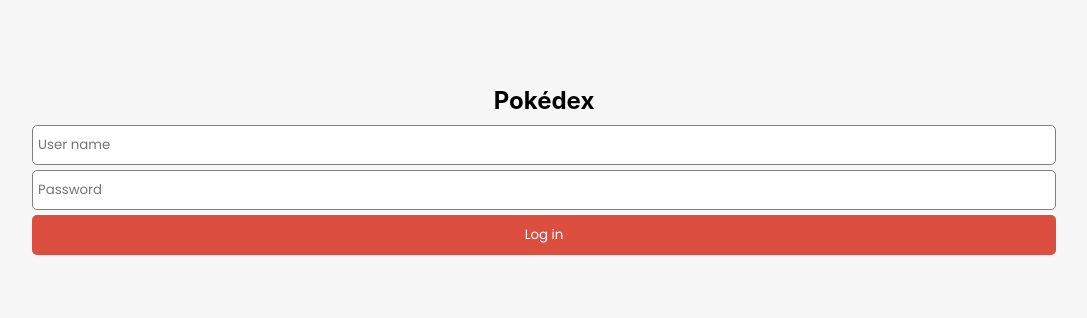
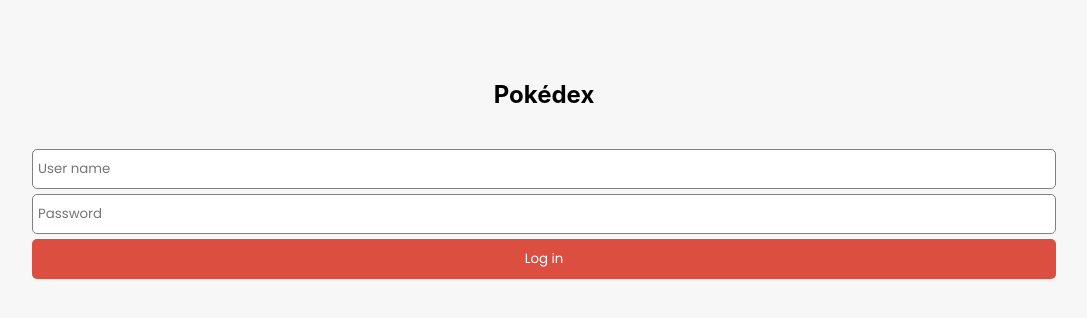
Before and after one commit to PilarCiganda/Pokedex, a React (Create React App) app: page / in a window 1280 px wide. Shown: the top 318 px of the page, without its empty margins (96-1183 px from the left). Built offline with nearby package versions, Linux system fonts and the light colour scheme.

Commit message:
guardar y usar jwt

```diff
--- a/src/App.js
+++ b/src/App.js
@@ -8,9 +8,13 @@
 function App({ pokeFiltro, setPokeFiltro, pokeFetch, setPokeFetch }) {
 
   const prueba = async () => {
+    const token = localStorage.getItem("token")
     const pokemones = await axios(
-      "http://localhost:3000/pokemones/obtener"
-    ).then((res) => res.data);
+      "http://localhost:3000/pokemones/obtener", {
+        headers: {
+          "auth-token": token,
+        }
+      }).then((res) => res.data);
     setPokeFiltro(pokemones.data);
     setPokeFetch(pokemones.data);
   };
--- a/src/Componentes/Login/Login.css
+++ b/src/Componentes/Login/Login.css
@@ -2,34 +2,41 @@
     background-color: #f7f7f7;
 }
 
-.container {
+
+.logo {
+    margin-top: 80px;
+    margin-bottom: 10px;
+    text-align: center;
+
+ }
+
+ .form {
     display: grid;
-    grid-template-rows: 2fr 1fr 1fr 1fr;
+    grid-template-rows: 1fr 1fr 1fr;
     grid-template-columns: 1fr;
     width: 80vw;
     height: 20vh;
     justify-content: center;
     gap: 5px;
     margin: auto;
-    margin-top: 80px;
-}
+    }
 
-.logo {
- display: flex;
- height: 40px;
- align-items: center;
-}
-
-.logo-h1 {
-    margin: auto;
- }
-
-.input {
+.input-user {
     height: 40px;
     border-radius: 5px;
     border: 1px solid grey;
     font-family: "Poppins", sans-serif;
     padding-left: 5px;
+    grid-row: 2;
+}
+
+.input-password {
+    height: 40px;
+    border-radius: 5px;
+    border: 1px solid grey;
+    font-family: "Poppins", sans-serif;
+    padding-left: 5px;
+    grid-row: 3;
 }
 
 .button {
@@ -39,4 +46,5 @@
     border: none;
     font-family: "Poppins", sans-serif;
     color: white;
+    grid-row: 4;
 }
--- a/src/Componentes/Login/Login.jsx
+++ b/src/Componentes/Login/Login.jsx
@@ -1,5 +1,6 @@
 import { useState } from "react";
-import "./Login.css"
+import "./Login.css";
+
 
 const Login = () => {
     const [user, setUser] = useState("");
@@ -13,25 +14,59 @@
         setPassword(e.target.value);
     }
 
+    const setJwt = async () => {
+        try {
+            const respuesta = await fetch("http://localhost:3000/users/login", {
+                method: "POST",
+                headers: {
+                    "Content-Type": "application/json",
+                },
+                body: JSON.stringify ({
+                    name: user,
+                    password: password
+                }),
+            });
+
+            if(!respuesta.ok) {
+                const error = await respuesta.json()
+                throw new Error(error.message)
+            }
+
+            const auth = await respuesta.json()
+            console.log(auth)
+
+            localStorage.setItem("token", auth.token)
+
+        } catch (error) {
+            console.error(error)
+        }
+    }
+
+    const handleSubmit = (e) => {
+        e.preventDefault();
+        setJwt();
+    }
+
     return (
        <>
        <div className="container">
-            <div className="logo">
-                <div className="logo-h1"><h2>Pokédex</h2></div>
-            </div>
+            <div className="logo"><h2>Pokédex</h2></div>
+            <form onSubmit={handleSubmit} className="form">
                 <input
                 type="text"
                 placeholder="User name"
-            className="input"
+                className="input-user"
                 onChange={onUserInput}
                 value={user} />
                 <input
                 type="password"
                 placeholder="Password"
-            className="input"
+                className="input-password"
                 onChange={onPasswordInput}
                 value={password} />
                 <button className="button">Log in</button>
+
+            </form>
         </div>
        </>
     )
```
Lines whose indentation alone changed are shown as unchanged.
